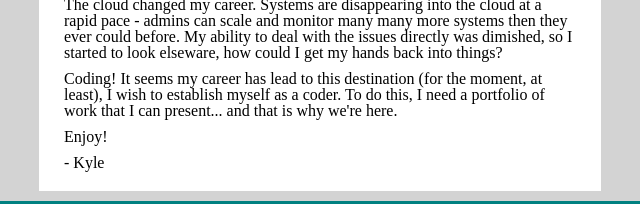
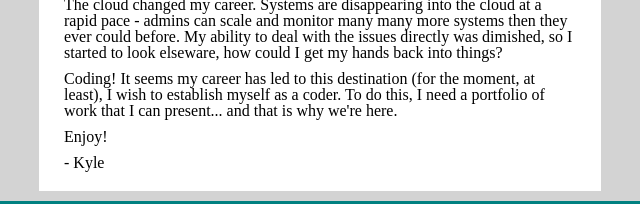
Before and after one commit to KyleKowalski/kylekowalski.github.io, a plain HTML site: page index.html in a window 1280 px wide. Shown: the part 477-681 px from the top of the page, 99-739 px from the left. Drawn offline with Linux system fonts and the light colour scheme.

Commit message:
Update index.html

```diff
--- a/index.html
+++ b/index.html
@@ -37,7 +37,7 @@
       <p>This desire to help lead me to a career serving as a systems administrator - my focus was primarily on Microsoft Windows systems and the myriad of associated software suites.  I found a wonderful niche in <i>systems automation</i>.  My team seemed to function a lot better when a system was automated and monitored well.  Bonus points for having a system tell you what was broken and how to fix it.  </p>
       <p>My drive for automation lead me to scripting:  <strong>PowerShell</strong>.  I have to admit, I really enjoyed learning PowerShell.  I was able to make huge swaths of my job disappear from my day-to-day work.  The basic monitoring and maintenance tasks were automated and I simply had to deal with any issues that were brought to my attention -- usually an email from the monitor on an ailing system.  It was <strong>beautiful</strong>.  </p>
       <p>The cloud changed my career.  Systems are disappearing into the cloud at a rapid pace - admins can scale and monitor many many more systems then they ever could before.  My ability to deal with the issues directly was dimished, so I started to look elseware, how could I get my hands back into things? </p>
-      <p>Coding!  It seems my career has lead to this destination <i>(for the moment, at least)</i>, I wish to establish myself as a coder.  To do this, I need a portfolio of work that I can present... and that is why we're here.  </p>
+      <p>Coding!  It seems my career has led to this destination <i>(for the moment, at least)</i>, I wish to establish myself as a coder.  To do this, I need a portfolio of work that I can present... and that is why we're here.  </p>
       <p>Enjoy! </p>
       <p>- Kyle</p>
     </section>
```
